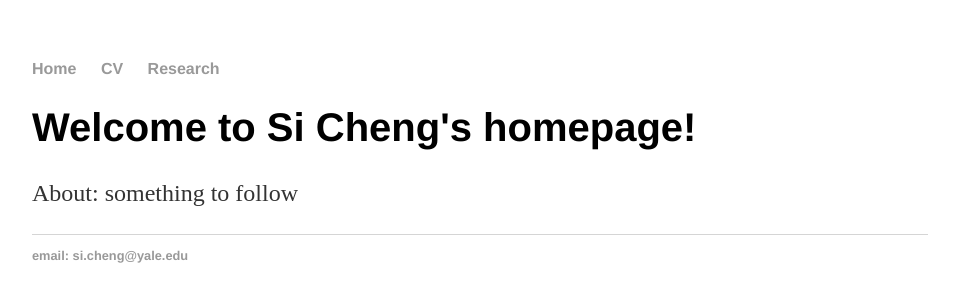
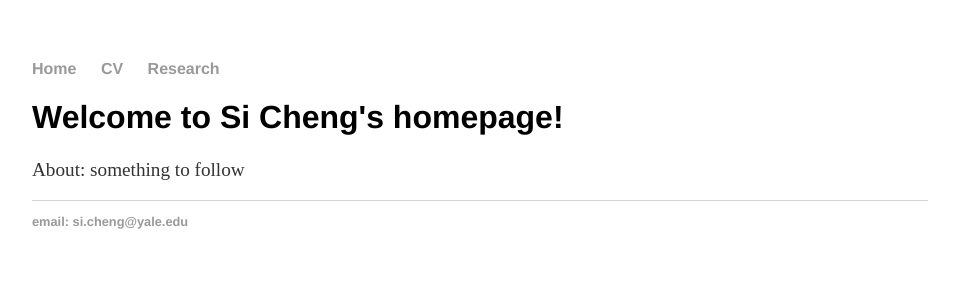
Before and after one commit to chengs94/chengs94.github.io, a Jekyll site: the page built from index.html, in a window 1280 px wide. Shown: the top 302 px of the page, without its empty margins (160-1119 px from the left). Built offline with Jekyll 4.4.1, drawn with Linux system fonts in a browser that asks for light colours.

Commit message:
Update main.css

```diff
--- a/css/main.css
+++ b/css/main.css
@@ -20,12 +20,12 @@ a:hover {
     text-decoration: underline;
 }
 h1 {
-    font-size: 2.5em;
+    font-size: 2em;
     font-family:'Helvetica', 'Arial', 'Sans-Serif';
 }
 p {
-    font-size: 1.5em;
-    line-height: 1.4em;
+    font-size: 1.2em;
+    line-height: 1.2em;
     color: #333;
 }
 footer {
```
